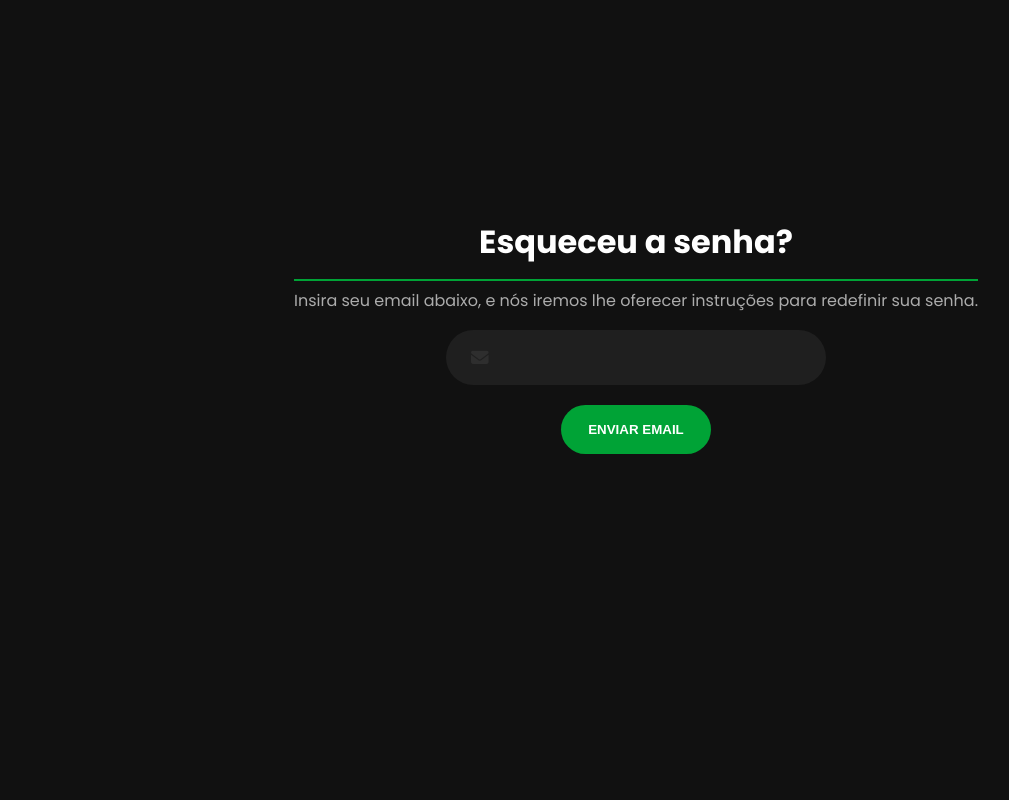
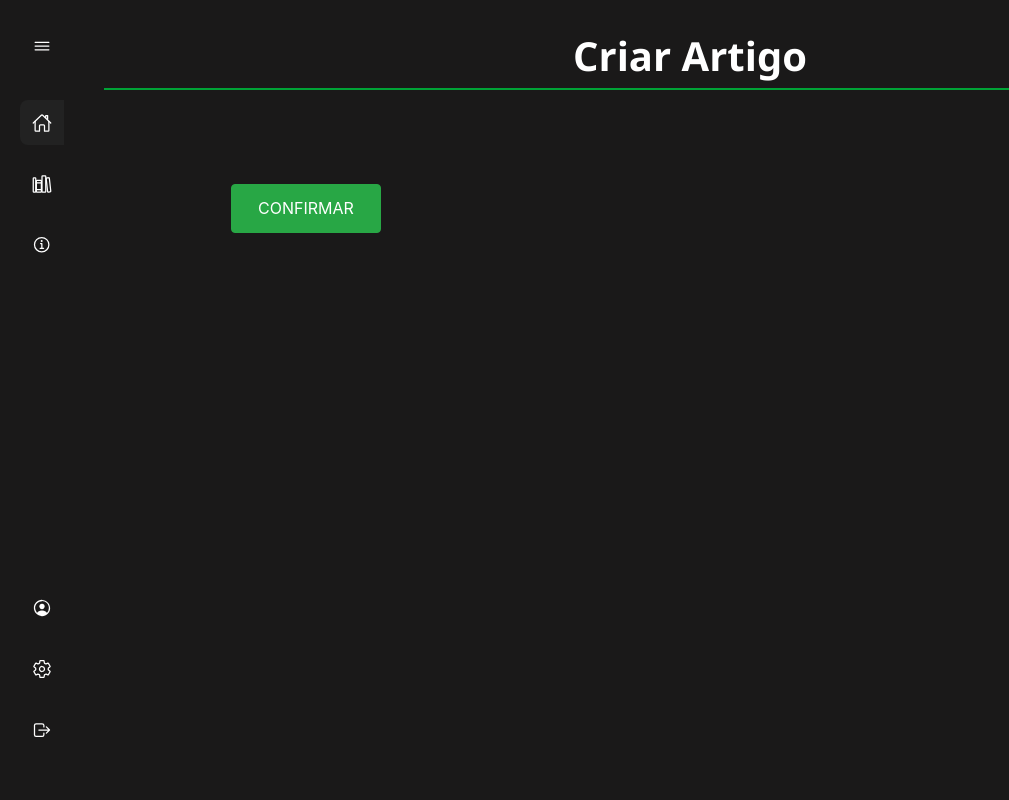
Before and after one commit to jvwaldrich0/CyberZone, a Django app: page /blog/novo-artigo/ in a window 1280 px wide. Shown: the whole page, without its empty margins (4-1013 px from the left). Run offline with Django 3.2, Linux system fonts and the light colour scheme; a user stored in the database is signed in; parts of the project's set-up code (start-up, migrations or seed data) failed here and were passed over; some libraries are stand-ins or nearby versions.

Commit message:
Forms started

```diff
--- a/public/templates/pages/home.html
+++ b/public/templates/pages/home.html
@@ -181,7 +181,7 @@
                   "
                   d="M 45.273438 2.324219 C 45.085938 2.117188 44.816406 2 44.535156 2 L 5.464844 2 C 5.183594 2 4.914062 2.117188 4.726562 2.324219 C 4.535156 2.53125 4.441406 2.808594 4.46875 3.089844 L 7.988281 42.515625 C 8.023438 42.929688 8.3125 43.273438 8.710938 43.390625 L 24.722656 47.960938 C 24.808594 47.988281 24.902344 48 24.996094 48 C 25.089844 48 25.179688 47.988281 25.269531 47.960938 L 41.292969 43.390625 C 41.691406 43.273438 41.976562 42.929688 42.015625 42.515625 L 45.53125 3.089844 C 45.558594 2.808594 45.464844 2.53125 45.273438 2.324219 Z M 36.847656 15.917969 L 18.035156 15.917969 L 18.484375 21.007812 L 36.394531 21.007812 L 35.050781 36.050781 L 24.992188 39.089844 L 24.894531 39.058594 L 14.953125 36.046875 L 14.410156 29.917969 L 19.28125 29.917969 L 19.492188 32.296875 L 25.050781 33.460938 L 30.507812 32.296875 L 31.089844 25.859375 L 14.046875 25.859375 L 12.722656 11.054688 L 37.28125 11.054688 Z M 36.847656 15.917969 "
                 />
-              </g>
+              </g><ion-icon name="logo-github"></ion-icon>
             </svg>
             <h3>HTML e CSS</h3>
           </div>
@@ -286,8 +286,76 @@
           </div>
         </div>
       </div>
-    </section>
+  <section class="sessao-forum">
+  <div class="al-forum">
+    <div class="forum-header">
+    <div>
+      <h1>Estamos no <bold style="color:green">Discord</bold> !</h1>
+    </div>
+    </div>
+    <div>
+    </div>
+    <div style="width:100%">
 
+      <img style="width: 50%" src="{% static 'register.svg' %}" class="image" alt="" />
+
+<iframe style="width:45%" src="https://discord.com/widget?id=788515960087904276&theme=dark" width="300" height="370" allowtransparency="true" frameborder="0" sandbox="allow-popups allow-popups-to-escape-sandbox allow-same-origin allow-scripts"></iframe>    </div>
+  <div class="al-forum">
+    <div class="forum-header">
+    <div>
+      <h1>Conheça os desenvolvedores :)<bold></h1>
+    </div>
+    </div>
+    <div>
+    <div class="card-deck">
+  <div class="card" style="width: 100%;
+            margin: 2%;
+            position: relative;
+            background-color: transparent;
+            box-shadow: 0 0 30px rgba(0, 0, 0, 0.18);
+            transition-duration: 0.5s;">
+    <img src="{% static 'joao.jpg'%}" class="card-img-top" alt="...">
+    <div class="card-body">
+      <h5 class="card-title">Card title</h5>
+      <p class="card-text">This is a wider card with supporting text below as a natural lead-in to additional content. This content is a little bit longer.</p>
+    </div>
+    <div class="card-footer">
+      <small class="text-muted">Last updated 3 mins ago</small>
+    </div>
+  </div>
+  <div class="card"style="width: 100%;
+            margin: 2%;
+            position: relative;
+            background-color: transparent;
+            box-shadow: 0 0 30px rgba(0, 0, 0, 0.18);
+            transition-duration: 0.5s;">
+    <img src="{% static 'joao.jpg'%}" class="card-img-top" alt="...">
+    <div class="card-body">
+      <h5 class="card-title">Card title</h5>
+      <p class="card-text">This card has supporting text below as a natural lead-in to additional content.</p>
+    </div>
+    <div class="card-footer">
+      <small class="text-muted">Last updated 3 mins ago</small>
+    </div>
+  </div>
+  <div class="card"style="width: 100%;
+            margin: 2%;
+            position: relative;
+            background-color: transparent;
+            box-shadow: 0 0 30px rgba(0, 0, 0, 0.18);
+            transition-duration: 0.5s;">
+    <img src="{% static 'joao.jpg'%}" class="card-img-top" alt="...">
+    <div class="card-body">
+      <h5 class="card-title">Card title</h5>
+      <p class="card-text">This is a wider card with supporting text below as a natural lead-in to additional content. This card has even longer content than the first to show that equal height action.</p>
+    </div>
+    <div style:"padding-bottom: 10px;" class="card-footer">
+       <a style=" color: white ;  text-decoration: none;"href="https://github.com/jvwaldrich0/Cyberzone"> <ion-icon style="height:100%; width:100%;" name="logo-github"></ion-icon>
+    </div>
+  </div>
+</div>
+  </div>
+</section>
     {% endblock content %}
     <script
       src="https://code.jquery.com/jquery-3.2.1.slim.min.js"
--- a/public/templates/pages/novo_artigo.html
+++ b/public/templates/pages/novo_artigo.html
@@ -1,35 +1,20 @@
-<html lang="en">
-<head>
-    <meta charset="UTF-8" />
-    <meta name="viewport" content="width=device-width, initial-scale=1.0" />
-    <script
-      src="https://kit.fontawesome.com/64d58efce2.js"
-      crossorigin="anonymous"
-    ></script>
-    <link rel="stylesheet" href="/../static/login.css" />
-    <title>Esqueceu a senha?</title>
-</head>
+{% extends 'home.html' %}
+{% block content %}
 <body style='background-color: rgb(17, 17, 17);'>
-    <div class="cont">
-        <div class="containe">
-            <div class="banana">
-            {% if user.is_authenticated %}
-                <h1 class="font-weight-bold mt-3">Esqueceu a senha?</h1>
-                <p>Insira seu email abaixo, e nós iremos lhe oferecer instruções para redefinir sua senha.</p>
-                <form class="sign-in-form" method="post">
-                    {% csrf_token %}
-                    <div class="input-field">
-                      <i class="fas fa-envelope"></i>
-                      {{form.email}}
+
+                <div class="forum-header">
+                    <h1 class="font-weight-bold mt-3">Criar Artigo</h1>
                     </div>
-                    <button class="btn btn-primary" type="submit">Enviar email</button>
-                </form>
-            {% else  %}
-            <h1 class="font-weight-bold mt-3">Você não deveria estar aqui</h1>
-            <p>e você provavelmente sabe disso ...</p>
-            {% endif %}
-           </div>
-        </div>
-    </div>
-</body>
-</html>
+                    <div class="containe">
+                <div class="banana">
+                    <form class="sign-in-form" method="post" action='' enctype="multipart/form-data">
+                        {% csrf_token %}
+                        {{form.media}}
+                        {{form.as_p}}
+
+                        <button class="btn btn-success" type="submit">Confirmar</button>
+                    </form>
+
+            </div>
+            </div>
+{% endblock content %}
--- a/src/apps/blog/forms.py
+++ b/src/apps/blog/forms.py
@@ -7,9 +7,9 @@ class postForm(forms.ModelForm):
         fields = ('background', 'title', 'summary', 'content', 'author')
 
         widgets = {
-            'title' : forms.TextInput(attrs={'class': 'form-control'}),
-            'summary' : forms.TextInput(attrs={'class': 'form-control'}),
-            'content' : forms.Textarea(attrs={'class': 'form-control'}),
+            'title' : forms.TextInput(attrs={'class': 'form-control', 'style': 'background-color:black; color:grey;border-color:green;'}),
+            'summary' : forms.TextInput(attrs={'class': 'form-control', 'style': 'background-color:black; color:grey;border-color:green;'}),
+            'content' : forms.Textarea(attrs={'class': 'form-control', 'style': 'background-color:black; color:grey;border-color:green;'}),
             'author' : forms.TextInput(attrs={'class': 'form-control',
                                               'value':'',
                                               'id':'elder',
```
Also changed, not shown: data/sqlite3/database.sqlite3, public/static/img/Discord-Logo-White.svg (added), public/static/img/register.svg (added).
